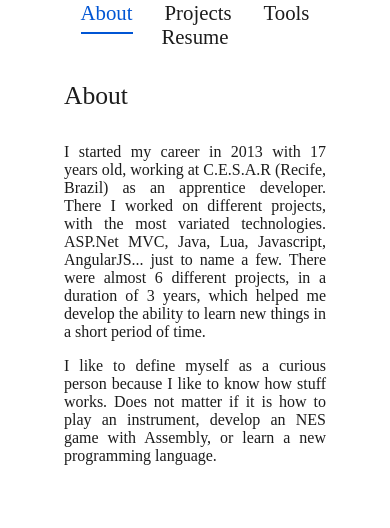
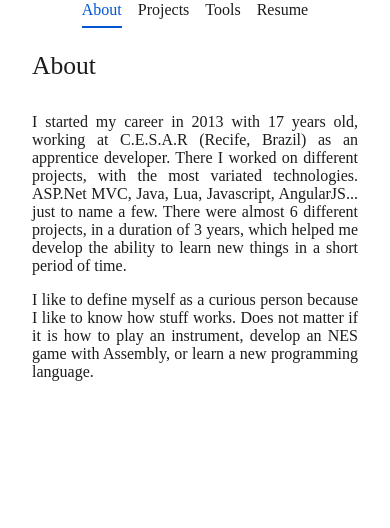
Before and after one commit to reueljonathan/portfolio, a React app: page /about in a window 390 px wide. Shown: the part 316-844 px from the top of the page. Built offline with nearby package versions, Linux system fonts and the light colour scheme; a web font is replaced by a local one.

Commit message:
Adds keys to navbar links, make responsive css tweaks

```diff
--- a/src/components/Navbar.js
+++ b/src/components/Navbar.js
@@ -24,6 +24,10 @@ const NavList = styled.ul`
 const NavItem = styled.li`
    display: inline-block;
    margin: 0 1em;
+
+  @media (max-width: ${sizes.mobileL}) {
+    margin: 0 0.5em;
+  }
 `;
 
 const CustomNavLink = styled(NavLink)`
@@ -62,6 +66,10 @@ const CustomNavLink = styled(NavLink)`
     width: 100%;
     left: 0;
    }
+
+  @media (max-width: ${sizes.mobileL}) {
+    font-size: 1em;
+  }
 `;
 
 export default function Navbar(props){
@@ -69,7 +77,7 @@ export default function Navbar(props){
     <Nav>
       <NavList>
             { props.links.map( link =>
-               <NavItem>
+               <NavItem key={link.text}>
                  <CustomNavLink
                    activeClassName='active'
                    to={link.href}
--- a/src/index.html
+++ b/src/index.html
@@ -1,6 +1,6 @@
 <!DOCTYPE html>
 
-<html>
+<html lang="en">
    <head>
       <meta name="viewport" content="width=device-width, initial-scale=1.0">
       <title>Reuel Jonathan</title>
@@ -16,16 +16,9 @@
          }
 
          #root{
-           margin: 32px 64px;
            display: flex;
            flex-direction: column;
            align-items: center;
-         }
-
-         @media (max-width: 375px) {
-          #root {
-            margin: 32px 32px;
-          }
          }
       </style>
    </head>
--- a/src/index.js
+++ b/src/index.js
@@ -3,7 +3,8 @@ import ReactDOM from 'react-dom';
 import {
   BrowserRouter as Router,
   Switch,
-  Route
+  Route,
+  Redirect
 } from 'react-router-dom';
 
 import Header from './components/Header';
@@ -24,15 +25,21 @@ import theme from './styled/theme';
 import sizes from './responsive/sizes';
 
 const Root = styled.div`
-   background-color: ${props => props.theme.backgroundColor};
-   color: ${props => props.theme.colors.primary};
-   font-family: ${props => props.theme.fontFamily};
+  background-color: ${props => props.theme.backgroundColor};
+  color: ${props => props.theme.colors.primary};
+  font-family: ${props => props.theme.fontFamily};
+
+  width: 100%;
+  box-sizing: border-box;
+  padding: 32px 64px;
 
   @media (max-width: ${sizes.tablet}) {
-    width: 100%;
+    padding: 32px;
   }
 
-   width: 1238px;
+  @media (max-width: ${sizes.mobileS}) {
+    padding: 32px 16px;
+  }
 `;
 
 const ContentContainer = styled.div`
@@ -60,6 +67,7 @@ function App(props){
               <Route path="/tools">
                 <SkillsContainer id="skills" />
               </Route>
+              <Redirect from="/" to="/about" />
             </Switch>
           </ContentContainer>
         </Root>
```
